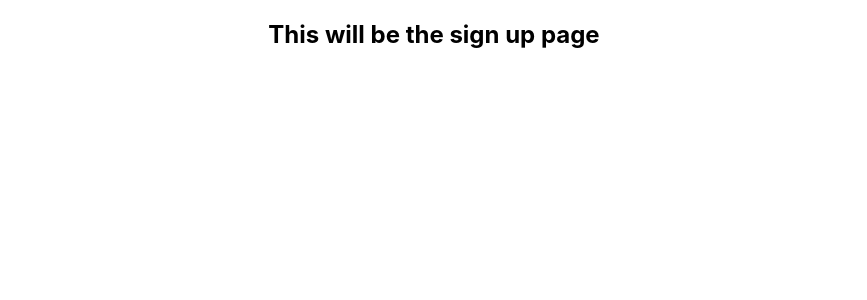
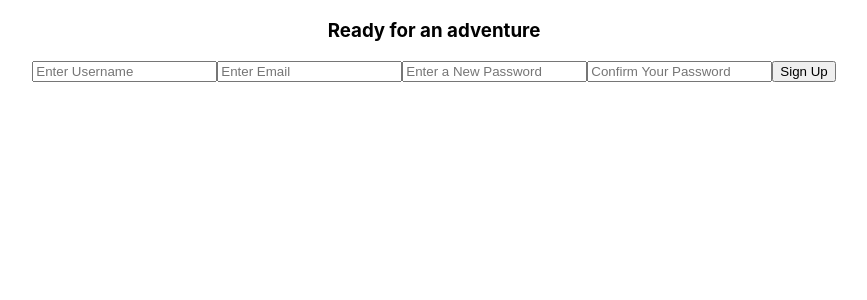
Before and after one commit to anelisekathryn/EverFree-Outdoors, a React (Create React App) app in the folder client/: page /sign-up in a window 1280 px wide. Shown: the top 300 px of the page, without its empty margins (206-1073 px from the left). Built offline with nearby package versions, Linux system fonts and the light colour scheme.

Commit message:
added props in app for signin signup added signin sign up created new user in seed file

```diff
--- a/client/src/App.js
+++ b/client/src/App.js
@@ -29,15 +29,15 @@ function App() {
       <Routes>
         <Route
           exact path="/"
-          element={<Home />}
+          element={<Home user={user} />}
         />
         <Route
           path="/sign-up"
-          element={<SignUp />}
+          element={<SignUp setUser={setUser}/>}
         />
         <Route
           path="/sign-in"
-          element={<SignIn />}
+          element={<SignIn setUser={setUser}/>}
         />
         <Route
           path="/products"
--- a/client/src/screens/SignIn/SignIn.jsx
+++ b/client/src/screens/SignIn/SignIn.jsx
@@ -1,10 +1,87 @@
+import { useState } from 'react'
+import './SignIn.css'
+import { signIn } from '../../services/users'
+// import { Navigate } from 'react-router-dom'
 
-const SignIn = () => {
+const SignIn = (props) => {
+  // const history = useHistory()
+
+  const [form, setForm] = useState({
+    email: '',
+    password: '',
+    isError: false,
+    errorMsg: '',
+  })
+
+  const handleChange = (event) => {
+    setForm({
+      ...form,
+      [event.target.name]: event.target.value,
+    })
+  }
+
+  const onSignIn = async (event) => {
+    event.preventDefault()
+    const { setUser } = props
+    try {
+      const user = await signIn(form)
+      setUser(user)
+      // history.push('/')
+      // <Navigate to='/' />
+    } catch (error) {
+      console.error(error)
+      setForm({
+        isError: true,
+        errorMsg: 'Invalid Credentials',
+        email: '',
+        password: '',
+      })
+    }
+  }
+
+  const renderError = () => {
+    const toggleForm = form.isError ? 'danger' : ''
+    if (form.isError) {
+      return (
+        <button type='submit' className={toggleForm}>
+          {form.errorMsg}
+        </button>
+      )
+    } else {
+      return <button type='submit'>Sign In</button>
+    }
+  }
+
+  const { email, password } = form
+
   return (
-    <div>
-      <h2>This will be the sign in page</h2>
+    <div className='form-container'>
+      <h3>We're so happy you're here!</h3>
+      <h2>New to EverFree? That's ok! Sign up here</h2>
+      <form onSubmit={onSignIn}>
+        {/* <label>Email</label> */}
+        <input
+          required
+          type='text'
+          name='email'
+          value={email}
+          placeholder='Enter Email'
+          onChange={handleChange}
+        />
+        {/* <label>Password</label> */}
+        <input
+          required
+          name='password'
+          value={password}
+          type='password'
+          placeholder='Enter Password'
+          onChange={handleChange}
+        />
+        {renderError()}
+      </form>
     </div>
   )
 }
 
-export default SignIn;
+
+export default SignIn
--- a/client/src/screens/SignUp/SignUp.jsx
+++ b/client/src/screens/SignUp/SignUp.jsx
@@ -1,9 +1,107 @@
+import { useState } from 'react'
+import './SignUp.css'
+import { signUp } from '../../services/users.js'
+// import { Navigate } from 'react-router-dom'
 
-const SignUp = () => {
+
+const SignUp = (props) => {
+    // const history = useHistory()
+
+    const [form, setForm] = useState({
+        username: '',
+        email: '',
+        password: '',
+        passwordConfirmation: '',
+        isError: false,
+        errorMsg: '',
+  })
+
+  const handleChange = (event) => {
+    setForm({
+      ...form,
+      [event.target.name]: event.target.value,
+    })
+  }
+
+  const onSignUp = async (event) => {
+    event.preventDefault()
+    const { setUser } = props
+    try {
+      const user = await signUp(form)
+      setUser(user)
+      // history.push('/')
+      // <Navigate to="/" />
+    } catch (error) {
+      console.error(error)
+      setForm({
+        username: '',
+        email: '',
+        password: '',
+        passwordConfirmation: '',
+        isError: true,
+        errorMsg: 'Sign Up Details Invalid',
+      })
+    }
+  }
+
+  const renderError = () => {
+    const toggleForm = form.isError ? 'danger' : ''
+    if (form.isError) {
+      return (
+        <button type='submit' className={toggleForm}>
+          {form.errorMsg}
+        </button>
+      )
+    } else {
+      return <button type='submit'>Sign Up</button>
+    }
+  }
+
+  const { username, email, password, passwordConfirmation } = form
+
   return (
-    <div>
-      <h2>This will be the sign up page</h2>
-    </div>
+    <div className='form-container'>
+    <h3>Ready for an adventure</h3>
+    <form onSubmit={onSignUp}>
+      {/* <label>Username</label> */}
+      <input
+        required
+        type='text'
+        name='username'
+        value={username}
+        placeholder='Enter Username'
+        onChange={handleChange}
+      />
+      {/* <label>Email address</label> */}
+      <input
+        required
+        type='email'
+        name='email'
+        value={email}
+        placeholder='Enter Email'
+        onChange={handleChange}
+      />
+      {/* <label>Password</label> */}
+      <input
+        required
+        name='password'
+        value={password}
+        type='password'
+        placeholder='Enter a New Password'
+        onChange={handleChange}
+      />
+      {/* <label>Password Confirmation</label> */}
+      <input
+        required
+        name='passwordConfirmation'
+        value={passwordConfirmation}
+        type='password'
+        placeholder='Confirm Your Password'
+        onChange={handleChange}
+      />
+      {renderError()}
+    </form>
+  </div>
   )
 }
 
```
Also changed, not shown: 1 other file (tests, documents, lock files or other folders).
